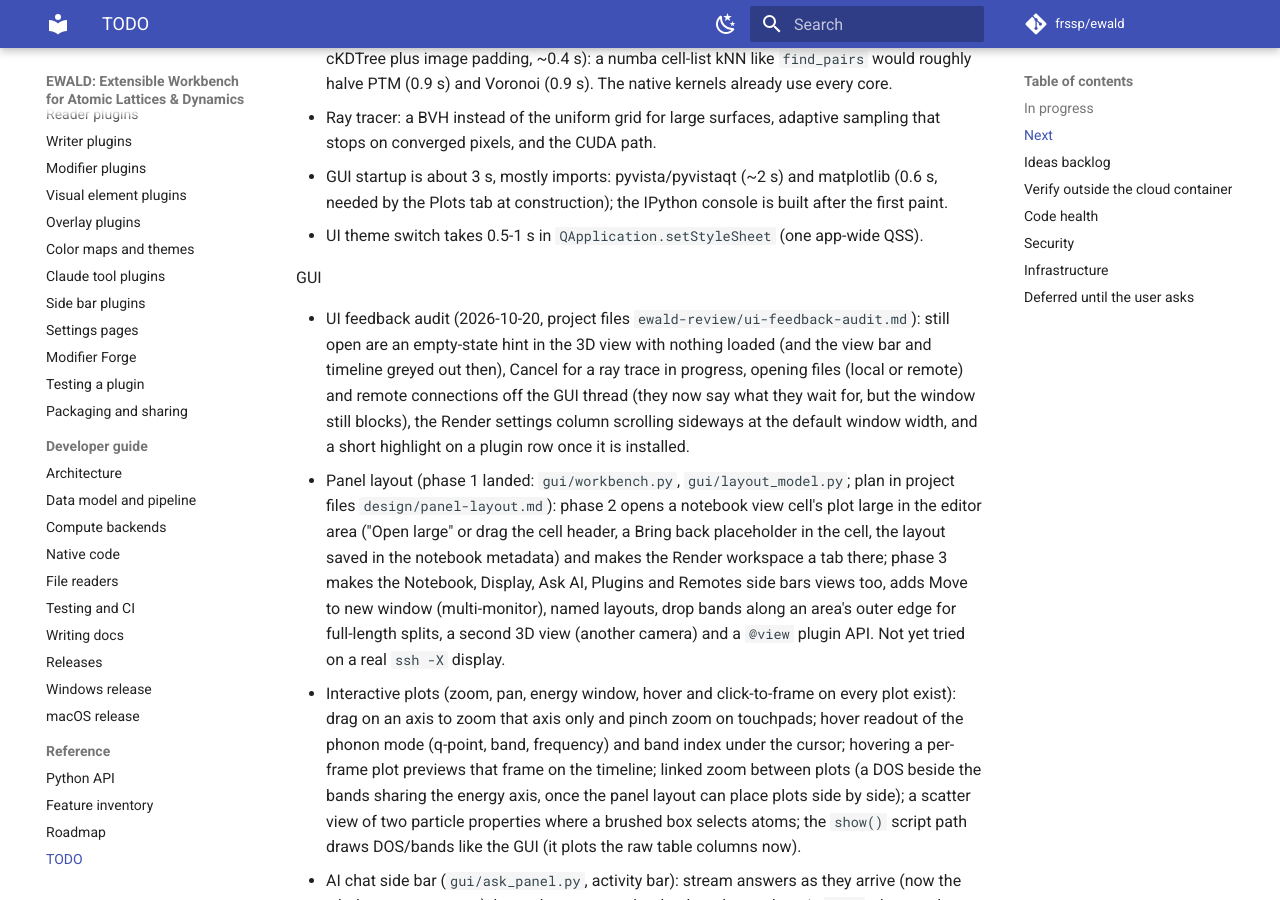
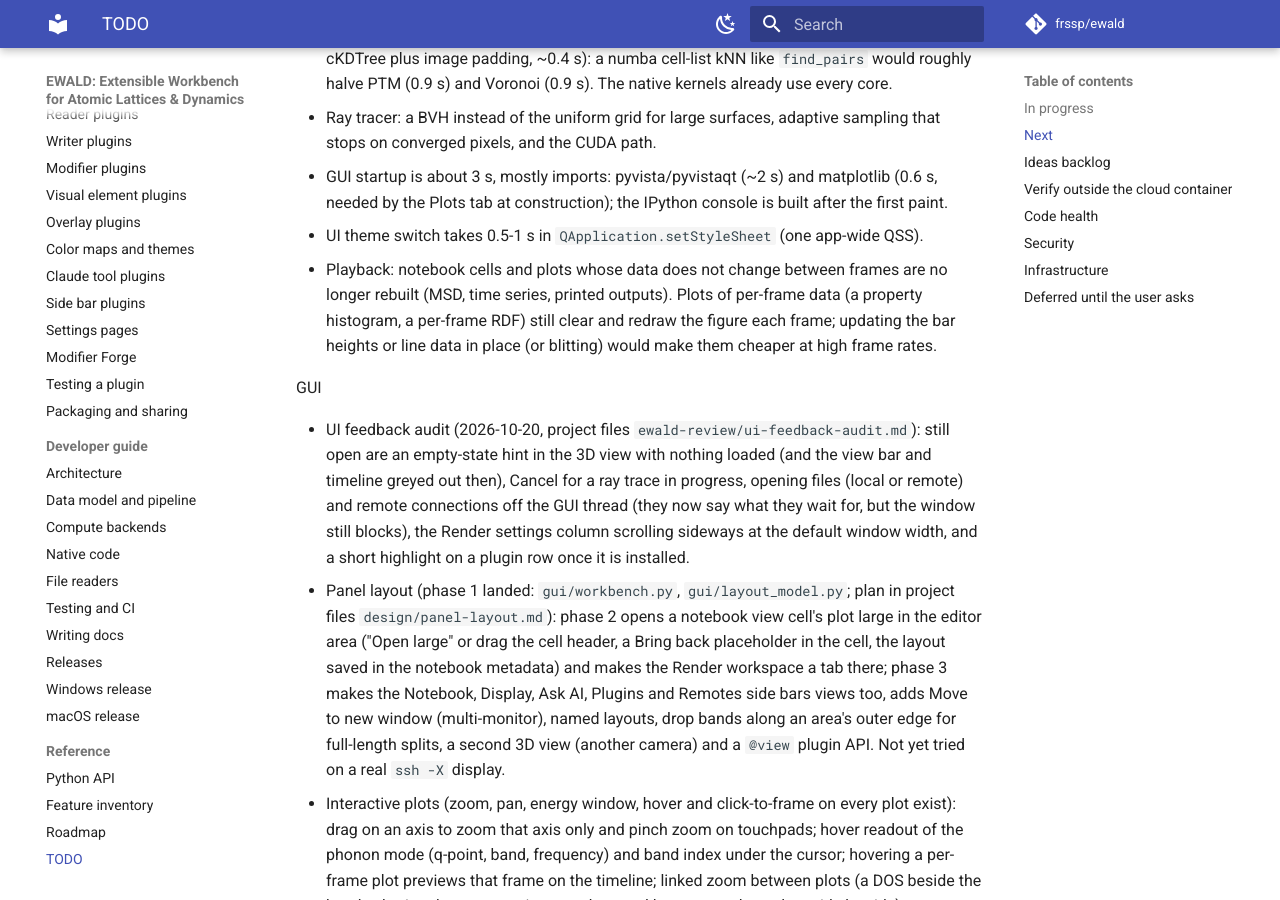
Before and after one commit to frssp/ewald, an MkDocs documentation site: the page built from docs/todo.md, in a window 1280 px wide and 900 px high, scrolled down 580 px. Built offline with MkDocs 1.6.1 and Material for MkDocs 9.7.7, drawn with Linux system fonts in a browser that asks for light colours; comment, search, counter and statistics services are not loaded.

Commit message:
todo: playback redraw of per-frame plots
Co-Authored-By: Claude Opus 5.5 (1M context) <noreply@anthropic.com>

```diff
--- a/docs/todo.md
+++ b/docs/todo.md
@@ -25,6 +25,10 @@ Performance (measured 2026-10-20 in the cloud container, 4 cores, llvmpipe GL; n
 - GUI startup is about 3 s, mostly imports: pyvista/pyvistaqt (~2 s) and matplotlib (0.6 s,
   needed by the Plots tab at construction); the IPython console is built after the first paint.
 - UI theme switch takes 0.5-1 s in `QApplication.setStyleSheet` (one app-wide QSS).
+- Playback: notebook cells and plots whose data does not change between frames are no longer
+  rebuilt (MSD, time series, printed outputs). Plots of per-frame data (a property histogram,
+  a per-frame RDF) still clear and redraw the figure each frame; updating the bar heights or
+  line data in place (or blitting) would make them cheaper at high frame rates.
 
 GUI
 
```
